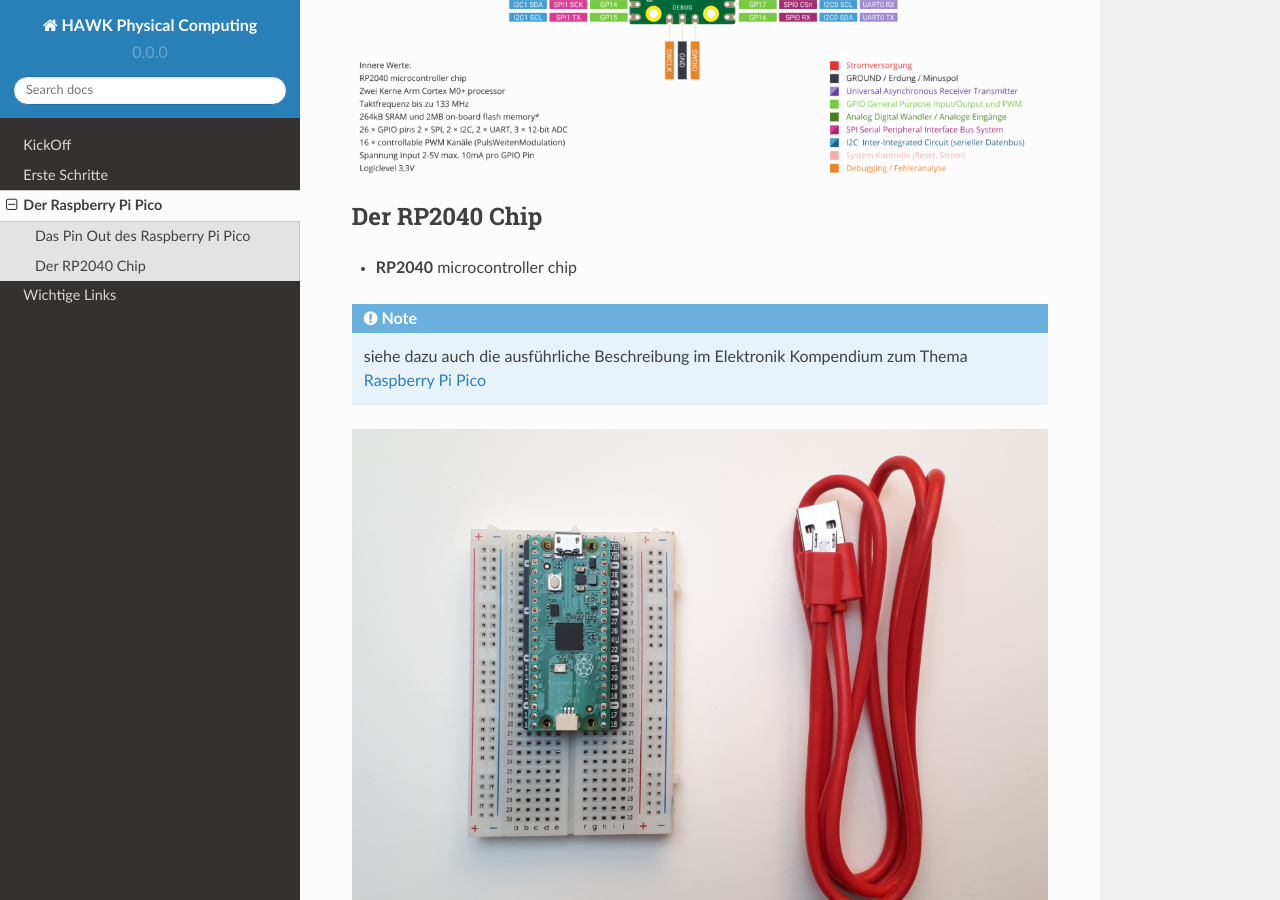
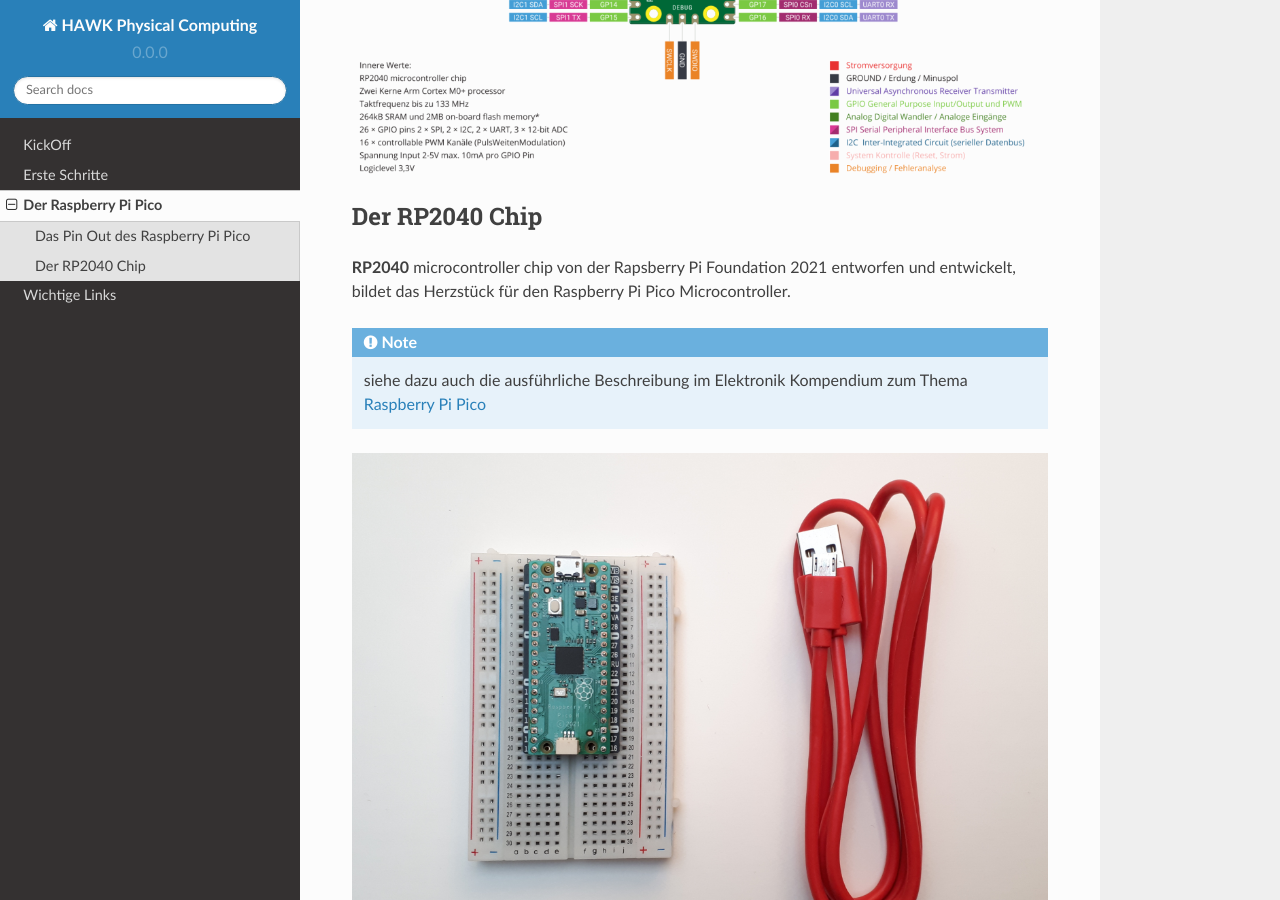
Before and after one commit to HAWK-Computing/physicalcomputing, a Sphinx documentation site: the page built from docs/RaspberryPiPico.rst, in a window 1280 px wide and 900 px high, scrolled down 511 px. Built offline with Sphinx 7.4.7 and the Read the Docs theme 2.0.0, drawn with Linux system fonts in a browser that asks for light colours.

Commit message:
Update RaspberryPiPico.rst

```diff
--- a/docs/RaspberryPiPico.rst
+++ b/docs/RaspberryPiPico.rst
@@ -11,7 +11,7 @@
 Der RP2040 Chip
 -----------------
 
-- **RP2040** microcontroller chip
+**RP2040** microcontroller chip von der Rapsberry Pi Foundation 2021 entworfen und entwickelt, bildet das Herzstück für den Raspberry Pi Pico Microcontroller.
 
 .. csv-table:: Die inneren Werte des Pi Pico
    :header: "Merkmal", Spezifikation"
```
